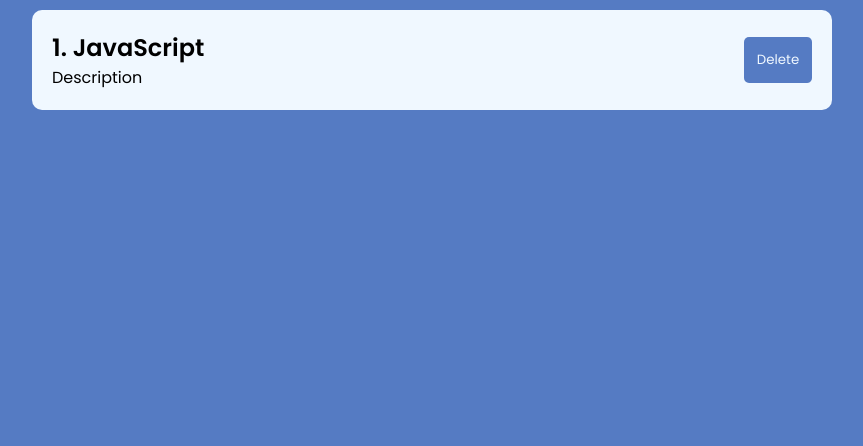
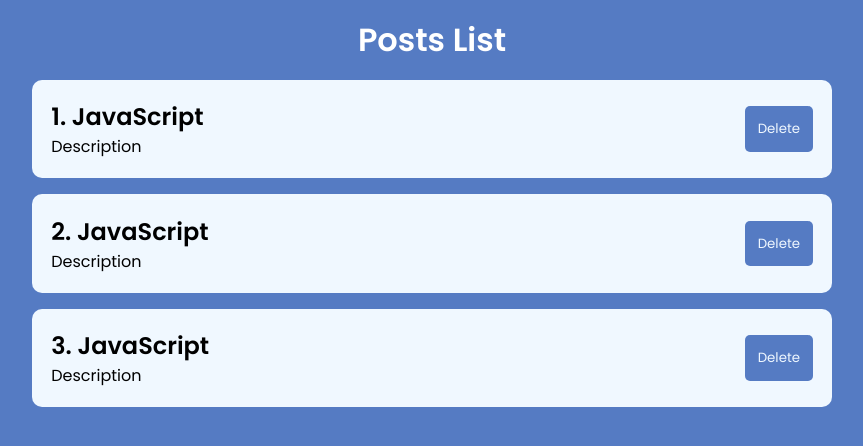
Before and after one commit to douryne/ReactPosts, a React (Create React App) app: page / in a window 1280 px wide. Shown: the top 446 px of the page, without its empty margins (208-1071 px from the left). Built offline with nearby package versions, Linux system fonts and the light colour scheme.

Commit message:
posts list

```diff
--- a/src/App.js
+++ b/src/App.js
@@ -1,11 +1,20 @@
-import React from "react";
-import PostItem from "./components/PostItem";
-import "./styles/App.css";
+import React, { useState } from 'react';
+import PostItem from './components/PostItem';
+import './styles/App.css';
 
 function App() {
+  const [posts, setPosts] = useState([
+    { id: 1, title: 'JavaScript', body: 'Description' },
+    { id: 2, title: 'JavaScript', body: 'Description' },
+    { id: 3, title: 'JavaScript', body: 'Description' }
+  ]);
+
   return (
-    <div className="App">
-      <PostItem post={{id: 1, title: 'JavaScript', body: 'Description'}}/>
+    <div className='App'>
+      <h1 style={{ textAlign: 'center', color: 'white' }}>Posts List</h1>
+      {posts.map(post =>
+        <PostItem post={ post } key={ post.id }/>
+      )}
     </div>
   );
 }
--- a/src/styles/App.css
+++ b/src/styles/App.css
@@ -13,6 +13,7 @@ body {
 #root {
   display: flex;
   justify-content: center;
+  padding: 1rem 0 0 0;
   font-family: 'Poppins', sans-serif;
 }
 
@@ -23,12 +24,12 @@ body {
 
 .post {
   display: flex;
-  padding: 20px;
+  padding: 1.2rem;
   background-color: aliceblue;
   border-radius: 10px;
   justify-content: space-between;
   align-items: center;
-  margin: 10px 0;
+  margin: 1rem 0;
 }
 
 .post__btns button {
```
